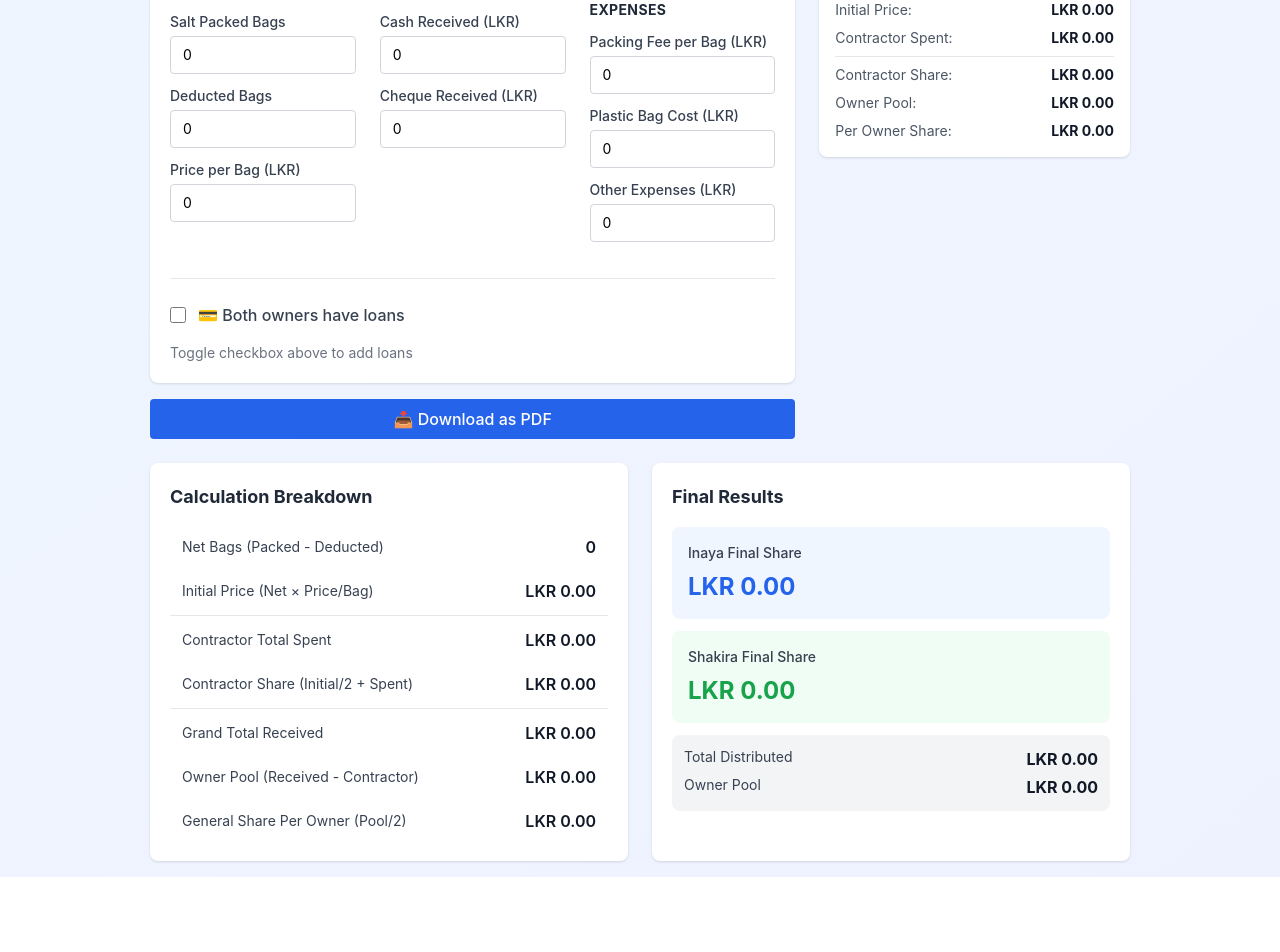
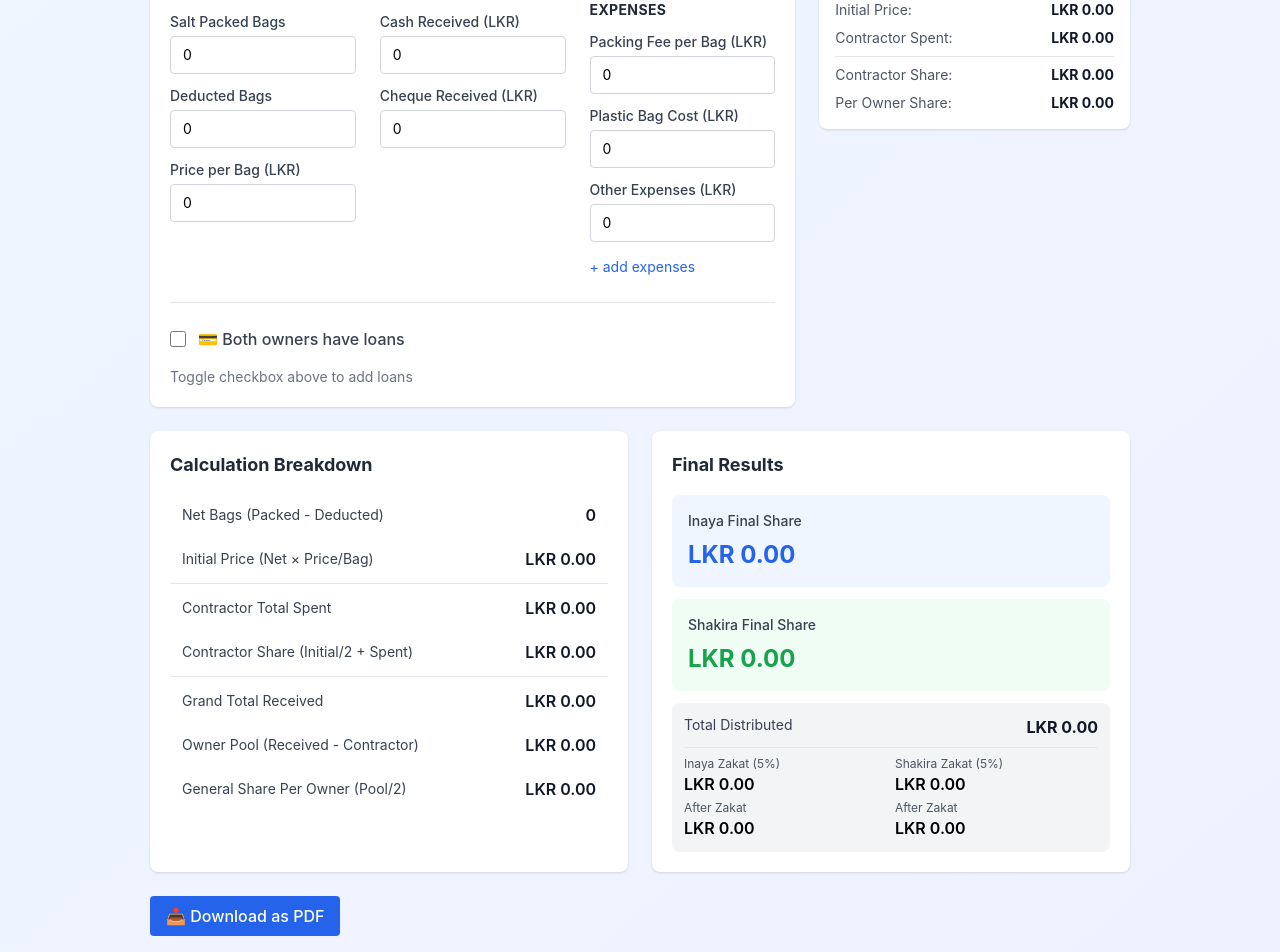
Before and after one commit to seiyadhniyas/Salt-Profit-Share-Calculator-SaaS, a React (Vite) app: page / in a window 1280 px wide. Shown: the part 196-1148 px from the top of the page. Before the commit the page ends 1073 px from the top, so only its background shows below. Built offline with nearby package versions, Linux system fonts and the light colour scheme.

Commit message:
Implement extra expenses management and update PDF capture functionality

```diff
--- a/src/App.jsx
+++ b/src/App.jsx
@@ -20,11 +20,13 @@ export default function App(){
     loanInaya: 0,
     loanShakira: 0,
     bothOwnersHaveLoans: false,
+    extraExpenses: [],
   }
 
   const [inputs, setInputs] = useState(defaultInputs)
   const [results, setResults] = useState(null)
   const rootRef = useRef()
+  const printRef = useRef()
 
   // load last from localStorage
   useEffect(()=>{
@@ -56,8 +58,8 @@ export default function App(){
   }
 
   const downloadPDF = async () => {
-    if(!rootRef.current) return
-    const el = rootRef.current
+    const el = printRef.current || rootRef.current
+    if(!el) return
     const canvas = await html2canvas(el, {scale: 2})
     const imgData = canvas.toDataURL('image/png')
     const pdf = new jsPDF({ orientation: 'portrait', unit: 'pt', format: 'a4' })
@@ -81,14 +83,7 @@ export default function App(){
         <div className="grid grid-cols-1 lg:grid-cols-3 gap-6">
           <div className="lg:col-span-2">
             <InputSection inputs={inputs} setInput={setInputs} reset={reset} toggleLoans={toggleLoans} />
-            <div className="flex gap-3 mt-4 flex-wrap">
-              <button
-                onClick={downloadPDF}
-                className="flex-1 px-4 py-2 bg-blue-600 hover:bg-blue-700 text-white font-medium rounded transition"
-              >
-                📥 Download as PDF
-              </button>
-            </div>
+            {/* PDF button moved to bottom */}
           </div>
 
           <div>
@@ -112,12 +107,7 @@ export default function App(){
                     <span className="text-gray-600">Contractor Share:</span>
                     <strong className="text-gray-900">{formatLKR(results.contractorShare)}</strong>
                   </div>
-                  <div className="flex justify-between">
-                    <span className="text-gray-600">Owner Pool:</span>
-                    <strong className={results.highlights.ownerPoolNegative ? 'text-red-600' : 'text-gray-900'}>
-                      {formatLKR(results.ownerPool)}
-                    </strong>
-                  </div>
+                  {/* Owner Pool removed from summary (shown in details) */}
                   <div className="flex justify-between">
                     <span className="text-gray-600">Per Owner Share:</span>
                     <strong className="text-gray-900">{formatLKR(results.generalSharePerOwner)}</strong>
@@ -133,6 +123,47 @@ export default function App(){
         </div>
 
         {results && <ResultSection results={results} />}
+
+        {/* Hidden/off-screen printable area (captures Summary -> Final Results) */}
+        {results && (
+          <div id="print-area" ref={printRef} style={{ position: 'absolute', left: '-10000px', top: 0, padding: 20, background: '#fff' }}>
+            <div style={{ maxWidth: 800 }}>
+              <h2 style={{ fontSize: 22, marginBottom: 8 }}>Summary</h2>
+              <div>
+                <div style={{ display: 'flex', justifyContent: 'space-between' }}>
+                  <div>Net Bags:</div>
+                  <div>{results.netBags}</div>
+                </div>
+                <div style={{ display: 'flex', justifyContent: 'space-between' }}>
+                  <div>Initial Price:</div>
+                  <div>{formatLKR(results.initialPrice)}</div>
+                </div>
+                <div style={{ display: 'flex', justifyContent: 'space-between' }}>
+                  <div>Contractor Spent:</div>
+                  <div>{formatLKR(results.contractorTotalSpent)}</div>
+                </div>
+                <div style={{ display: 'flex', justifyContent: 'space-between', marginTop: 6 }}>
+                  <div>Contractor Share:</div>
+                  <div>{formatLKR(results.contractorShare)}</div>
+                </div>
+                <div style={{ display: 'flex', justifyContent: 'space-between' }}>
+                  <div>Per Owner Share:</div>
+                  <div>{formatLKR(results.generalSharePerOwner)}</div>
+                </div>
+              </div>
+              <div style={{ height: 16 }}></div>
+              <h2 style={{ fontSize: 22, marginBottom: 8 }}>Final Results</h2>
+              <ResultSection results={results} />
+            </div>
+          </div>
+        )}
+
+        {/* Download button at page bottom */}
+        <div className="mt-6">
+          <button onClick={downloadPDF} className="px-4 py-2 bg-blue-600 hover:bg-blue-700 text-white font-medium rounded">
+            📥 Download as PDF
+          </button>
+        </div>
       </div>
     </div>
   )
--- a/src/components/InputSection.jsx
+++ b/src/components/InputSection.jsx
@@ -20,6 +20,22 @@ function NumberInput({label, value, onChange, min = 0, step = 'any', name}){
 export default function InputSection({inputs, setInput, reset, toggleLoans}){
   const onChange = (name, val) => {
     setInput(prev => ({...prev, [name]: val}))
+  }
+
+  const addExpense = () => {
+    const id = Date.now()
+    const next = [...(inputs.extraExpenses || []), { id, label: 'Expense', amount: 0 }]
+    setInput(prev => ({ ...prev, extraExpenses: next }))
+  }
+
+  const updateExpense = (id, field, value) => {
+    const next = (inputs.extraExpenses || []).map(e => e.id === id ? { ...e, [field]: field === 'amount' ? value : value } : e)
+    setInput(prev => ({ ...prev, extraExpenses: next }))
+  }
+
+  const removeExpense = (id) => {
+    const next = (inputs.extraExpenses || []).filter(e => e.id !== id)
+    setInput(prev => ({ ...prev, extraExpenses: next }))
   }
 
   return (
@@ -56,6 +72,20 @@ export default function InputSection({inputs, setInput, reset, toggleLoans}){
           <NumberInput label="Packing Fee per Bag (LKR)" name="packingFeePerBag" value={inputs.packingFeePerBag} onChange={onChange} />
           <NumberInput label="Plastic Bag Cost (LKR)" name="bagCostPerUnit" value={inputs.bagCostPerUnit} onChange={onChange} />
           <NumberInput label="Other Expenses (LKR)" name="otherExpenses" value={inputs.otherExpenses} onChange={onChange} />
+          <div className="mt-2">
+            <button type="button" onClick={addExpense} className="text-sm text-blue-600 hover:underline">+ add expenses</button>
+          </div>
+          {(inputs.extraExpenses || []).length > 0 && (
+            <div className="mt-3 space-y-2">
+              {(inputs.extraExpenses || []).map(exp => (
+                <div key={exp.id} className="flex items-center gap-2">
+                  <input className="flex-1 border border-gray-300 rounded px-2 py-1 text-sm" value={exp.label} onChange={(e) => updateExpense(exp.id, 'label', e.target.value)} />
+                  <input type="number" step="any" className="w-28 border border-gray-300 rounded px-2 py-1 text-sm" value={exp.amount} onChange={(e) => updateExpense(exp.id, 'amount', e.target.value)} />
+                  <button type="button" onClick={() => removeExpense(exp.id)} className="text-sm text-red-600">Remove</button>
+                </div>
+              ))}
+            </div>
+          )}
         </div>
       </div>
 
--- a/src/components/ResultSection.jsx
+++ b/src/components/ResultSection.jsx
@@ -73,9 +73,20 @@ export default function ResultSection({results}){
                 <span className="text-sm text-gray-700">Total Distributed</span>
                 <strong className="text-gray-900">{formatLKR(results.finalInaya + results.finalShakira)}</strong>
               </div>
-              <div className="flex justify-between mt-1">
-                <span className="text-sm text-gray-700">Owner Pool</span>
-                <strong className="text-gray-900">{formatLKR(results.ownerPool)}</strong>
+              <div className="my-2 border-t"></div>
+              <div className="grid grid-cols-2 gap-2">
+                <div>
+                  <div className="text-xs text-gray-600">Inaya Zakat (5%)</div>
+                  <div className="font-semibold">{formatLKR(results.zakatInaya)}</div>
+                  <div className="text-xs text-gray-600 mt-1">After Zakat</div>
+                  <div className="font-semibold">{formatLKR(results.finalInayaAfterZakat)}</div>
+                </div>
+                <div>
+                  <div className="text-xs text-gray-600">Shakira Zakat (5%)</div>
+                  <div className="font-semibold">{formatLKR(results.zakatShakira)}</div>
+                  <div className="text-xs text-gray-600 mt-1">After Zakat</div>
+                  <div className="font-semibold">{formatLKR(results.finalShakiraAfterZakat)}</div>
+                </div>
               </div>
             </div>
           </div>
--- a/src/utils/calculations.jsx
+++ b/src/utils/calculations.jsx
@@ -19,6 +19,10 @@ export function computeAll(inputs) {
   const packingFeePerBag = safeNum(inputs.packingFeePerBag)
   const bagCostPerUnit = safeNum(inputs.bagCostPerUnit)
   const otherExpenses = safeNum(inputs.otherExpenses)
+  // extra expenses array: [{id, label, amount}]
+  const extraExpenses = Array.isArray(inputs.extraExpenses) ? inputs.extraExpenses : []
+  const extraExpensesTotal = extraExpenses.reduce((s, it) => s + safeNum(it.amount), 0)
+  const totalOtherExpenses = otherExpenses + extraExpensesTotal
   const loanInaya = inputs.bothOwnersHaveLoans ? safeNum(inputs.loanInaya) : 0
   const loanShakira = inputs.bothOwnersHaveLoans ? safeNum(inputs.loanShakira) : 0
 
@@ -33,7 +37,7 @@ export function computeAll(inputs) {
   const grandTotalReceived = cashReceived + chequeReceived
 
   // contractor_total_spent
-  const contractorTotalSpent = (packingFeePerBag * packedBags) + (bagCostPerUnit * packedBags) + otherExpenses
+  const contractorTotalSpent = (packingFeePerBag * packedBags) + (bagCostPerUnit * packedBags) + totalOtherExpenses
 
   // contractor_share = (initial_price / 2) + contractor_total_spent
   const contractorShare = (initialPrice / 2) + contractorTotalSpent
@@ -70,6 +74,12 @@ export function computeAll(inputs) {
     }
   }
 
+  // Zakat: 5% of each final share (before zakat)
+  const zakatInaya = finalInaya * 0.05
+  const zakatShakira = finalShakira * 0.05
+  const finalInayaAfterZakat = Math.max(0, finalInaya - zakatInaya)
+  const finalShakiraAfterZakat = Math.max(0, finalShakira - zakatShakira)
+
   // Prepare flags for negative/raw highlighting (before clamp)
   const highlights = {
     ownerPoolNegative: ownerPool < 0,
@@ -87,13 +97,17 @@ export function computeAll(inputs) {
     grandTotalReceived,
     packingFeePerBag,
     bagCostPerUnit,
-    otherExpenses,
+    otherExpenses: totalOtherExpenses,
     contractorTotalSpent,
     contractorShare,
     ownerPool,
     generalSharePerOwner,
     finalInaya,
     finalShakira,
+    zakatInaya,
+    zakatShakira,
+    finalInayaAfterZakat,
+    finalShakiraAfterZakat,
     highlights,
   }
 }
```
Also changed, not shown: scripts/capture-pdf.mjs (added, +43 -0 lines).
